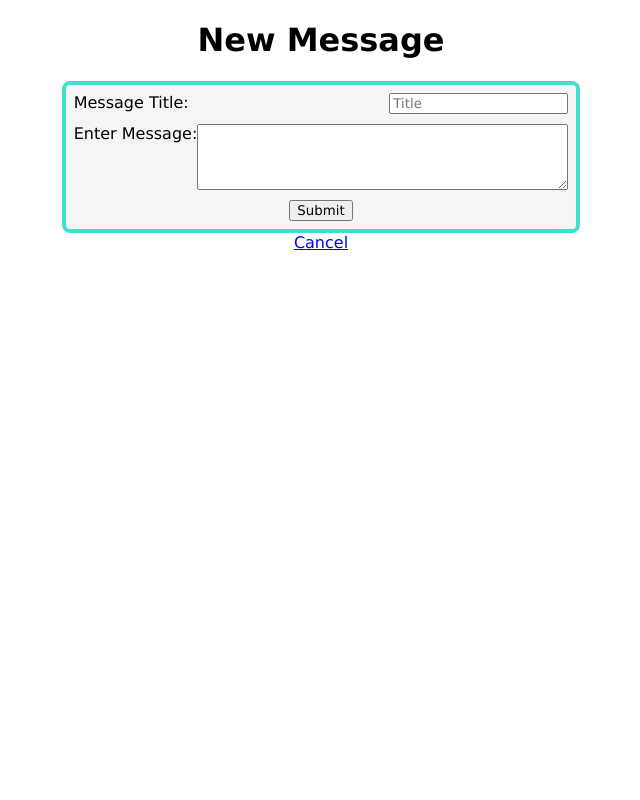
After one commit to JoshMerhar/TOP-Members-Only, a Node server app: page /messages/new in a window 1280 px wide. The commit adds this page. Shown: the whole page, without its empty margins (319-959 px from the left). Run offline with Node 20, Linux system fonts and the light colour scheme; the visitor is signed in with stand-in values (Sample User, id 1); some libraries are stand-ins or nearby versions.

Commit message:
Add message create functions and change message views based on member status

```diff
--- a/controllers/indexController.js
+++ b/controllers/indexController.js
@@ -8,6 +8,9 @@ async function getAllCounts(req, res) {
 }
 
 async function getLogin(req, res) {
+    if (req.user) {
+        return res.redirect('/users/user-portal');
+    }
     res.render('login');
 }
 
--- a/public/stylesheets/styles.css
+++ b/public/stylesheets/styles.css
@@ -3,6 +3,65 @@
     font-family: 'Lucida Sans', 'Lucida Sans Regular', 'Lucida Grande', 'Lucida Sans Unicode', Geneva, Verdana, sans-serif;
 }
 
+body {
+    margin: 0;
+    padding: 0;
+    height: 100vh;
+}
+
 .errors-list {
     color: red;
 }
+
+.container {
+    display: grid;
+    grid-template-columns: repeat(10, 1fr);
+    height: 100%;
+    margin: auto;
+}
+
+.main-content {
+    grid-column: 3/9;
+    margin: 0 auto;
+    display: flex;
+    flex-direction: column;
+    align-items: center;
+}
+
+.input-form {
+    display: flex;
+    flex-direction: column;
+    margin: 0 auto;
+    gap: 10px;
+    padding: .5rem;
+    background-color: whitesmoke;
+    border: .3rem solid turquoise;
+    border-radius: 8px;
+}
+
+.form-item {
+    display: flex;
+    justify-content: space-between;
+}
+
+.message-text {
+    resize: vertical;
+}
+
+.submit-button {
+    margin: auto;
+}
+
+.messages-container {
+    grid-column: 4 / 7;
+}
+
+.message-card {
+    display: flex;
+    flex-direction: column;
+    align-items: left;
+    border: 4px solid black;
+    border-radius: 5px;
+    padding: 1rem;
+    width: 100%;
+}
--- a/routes/indexRouter.js
+++ b/routes/indexRouter.js
@@ -19,7 +19,6 @@ indexRouter.get('/logout', (req, res, next) => {
       if (err) {
         return next(err);
       }
-      console.log('Logged out.')
       res.redirect("/");
     });
 });
--- a/routes/messagesRouter.js
+++ b/routes/messagesRouter.js
@@ -1,5 +1,14 @@
 const { Router } = require('express');
 const messagesRouter = Router();
 const messagesController = require('../controllers/messagesController');
+const isAuth = require('./auth').isAuth;
+
+messagesRouter.get('/', messagesController.showAllMessages);
+
+messagesRouter.get('/new', isAuth, (req, res, next) => {
+    res.render('newMessage');
+});
+
+messagesRouter.post('/new', messagesController.newMessagePost);
 
 module.exports = messagesRouter;
--- a/routes/usersRouter.js
+++ b/routes/usersRouter.js
@@ -1,7 +1,6 @@
 const { Router } = require('express');
 const usersRouter = Router();
 const usersController = require('../controllers/usersController');
-const db = require('../db/queries');
 const isAuth = require('./auth').isAuth;
 
 usersRouter.get('/new', usersController.newUserGet);
@@ -9,7 +8,6 @@ usersRouter.get('/new', usersController.newUserGet);
 usersRouter.post('/new', usersController.newUserPost);
 
 usersRouter.get('/user-portal', isAuth, (req, res, next) => {
-    console.log(req.user);
     res.render('userPortal', { user: req.user });
 });
 
--- a/views/login.ejs
+++ b/views/login.ejs
@@ -6,6 +6,7 @@
     </head>
     <body>
         <div class="container">
+            <div class="main-content">
                 <form action="/login" method="POST">
                     <div class="form-item">
                         <label for="username">Username or Email: </label>
@@ -19,5 +20,6 @@
                 </form>
                 <div>Don't have an account? <a href="/users/new">Sign Up</a></div>
             </div>
+        </div>
     </body>
 </html>
--- a/views/memberSub.ejs
+++ b/views/memberSub.ejs
@@ -6,6 +6,7 @@
     </head>
     <body>
         <div class="container">
+            <div class="main-content">
                 <h1>Become a dignified member.</h1>
                 <%- include("partials/errors.ejs") %>
                 <form action="/users/member-signup" method="POST">
@@ -15,5 +16,6 @@
                 </form>
                 <a href="/users/user-portal">Cancel</a>
             </div>
+        </div>
     </body>
 </html>
--- a/views/memberUnsub.ejs
+++ b/views/memberUnsub.ejs
@@ -6,6 +6,7 @@
     </head>
     <body>
         <div class="container">
+            <div class="main-content">
                 <h1>End Membership</h1>
                 <h3>Are you sure you want to end your membership?</h3>
                 <%- include("partials/errors.ejs") %>
@@ -14,5 +15,6 @@
                 </form>
                 <a href="/users/user-portal">Cancel</a>
             </div>
+        </div>
     </body>
 </html>
--- /dev/null
+++ b/views/newMessage.ejs
@@ -0,0 +1,27 @@
+<!DOCTYPE html>
+<html>
+    <head>
+        <link rel="stylesheet" href="/stylesheets/styles.css">
+        <title>New Message</title>
+    </head>
+    <body>
+        <div class="container">
+            <div class="main-content">
+                <h1>New Message</h1>
+                <%- include("partials/errors.ejs") %>
+                <form class="input-form" action="/messages/new" method="POST">
+                    <div class="form-item">
+                        <label for="messageTitle">Message Title: </label>
+                        <input type="text" name="messageTitle" id="messageTitle" placeholder="Title" maxlength="50" required>
+                    </div>
+                    <div class="form-item">
+                        <label for="messageText">Enter Message: </label>
+                        <textarea name="messageText" id="messageText" class="message-text" rows="4" cols="50" maxlength="240" required></textarea>
+                    </div>
+                    <button type="submit" class="submit-button">Submit</button>
+                </form>
+                <a href="/users/user-portal">Cancel</a>
+            </div>
+        </div>
+    </body>
+</html>
--- a/views/newUserError.ejs
+++ b/views/newUserError.ejs
@@ -6,9 +6,10 @@
     </head>
     <body>
         <div class="container">
+            <div class="main-content">
                 <h1>New User</h1>
                 <%- include("partials/errors.ejs") %>
-            <form action="/users/new" method="POST">
+                <form class="input-form" action="/users/new" method="POST">
                     <div class="form-item">
                         <label for="firstName">First Name: </label>
                         <input type="text" name="firstName" id="firstName" value="<%= firstName %>" maxlength="50" required>
@@ -33,9 +34,10 @@
                         <label for="passwordConfirm">Confirm Password: </label>
                         <input type="password" name="passwordConfirm" id="passwordConfirm" maxlength="50" required>
                     </div>
-                <button type="submit">Submit</button>
+                    <button type="submit" class="submit-button">Submit</button>
                 </form>
                 <a href="/">Return to Home</a>
             </div>
+        </div>
     </body>
 </html>
--- a/views/newUserForm.ejs
+++ b/views/newUserForm.ejs
@@ -6,9 +6,10 @@
     </head>
     <body>
         <div class="container">
+            <div class="main-content">
                 <h1>New User</h1>
                 <%- include("partials/errors.ejs") %>
-            <form action="/users/new" method="POST">
+                <form class="input-form" action="/users/new" method="POST">
                     <div class="form-item">
                         <label for="firstName">First Name: </label>
                         <input type="text" name="firstName" id="firstName" placeholder="First name" maxlength="50" required>
@@ -33,9 +34,10 @@
                         <label for="passwordConfirm">Confirm Password: </label>
                         <input type="password" name="passwordConfirm" id="passwordConfirm" maxlength="50" required>
                     </div>
-                <button type="submit">Submit</button>
+                    <button type="submit" class="submit-button">Submit</button>
                 </form>
                 <a href="/">Return to Home</a>
             </div>
+        </div>
     </body>
 </html>
--- a/views/userPortal.ejs
+++ b/views/userPortal.ejs
@@ -6,7 +6,9 @@
     </head>
     <body>
         <div class="container">
+            <div class="main-content">
                 <h1>Welcome, <%= user.first_name + ' ' + user.last_name %>!</h1>
+                <a href="/messages/new">Write a Message</a>
                 <% if (!user.member_status) { %>
                     <p>You aren't a member!</p>
                     <a href="/users/member-signup">Become a member</a>
@@ -16,5 +18,6 @@
                 <% } %>
                 <a href="/logout">Log Out</a>
             </div>
+        </div>
     </body>
 </html>
```
Also changed, not shown: controllers/messagesController.js (+52 -0 lines), db/queries.js (+12 -1 lines), views/error.ejs (+12 -3 lines), views/messages.ejs (added, +30 -0 lines), views/newMessageError.ejs (added, +27 -0 lines). Lines whose indentation alone changed are shown as unchanged.
